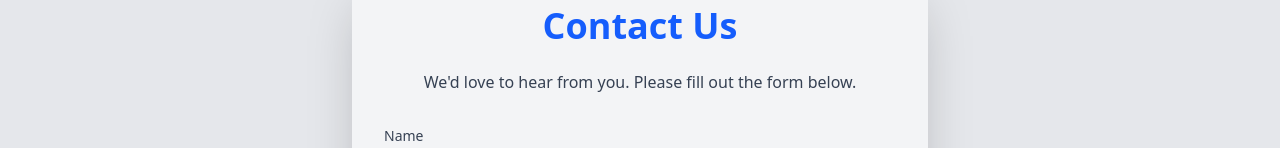
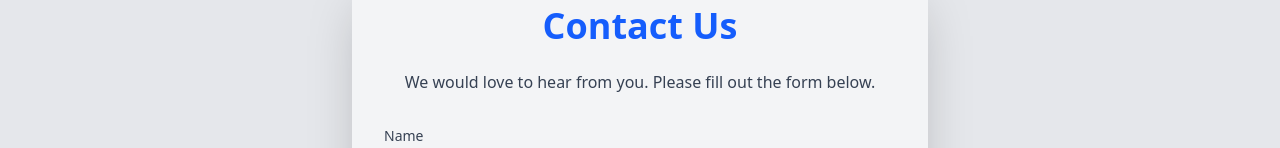
Before and after one commit to itsmeayush26/Bitlinks, a Next.js app: page /contact in a window 1280 px wide. Shown: the part 178-326 px from the top of the page. Built offline with nearby package versions, Linux system fonts and the light colour scheme.

Commit message:
aparagraph has some bugs

```diff
--- a/app/contact/page.js
+++ b/app/contact/page.js
@@ -29,7 +29,7 @@ const Contact = () => {
                     Contact Us
                 </h1>
                 <p className="text-center text-gray-700 mb-8">
-                    We&apos;d love to hear from you. Please fill out the form below.
+                    We would love to hear from you. Please fill out the form below.
                 </p>
 
                 <form onSubmit={handleSubmit} className="space-y-5">
```
